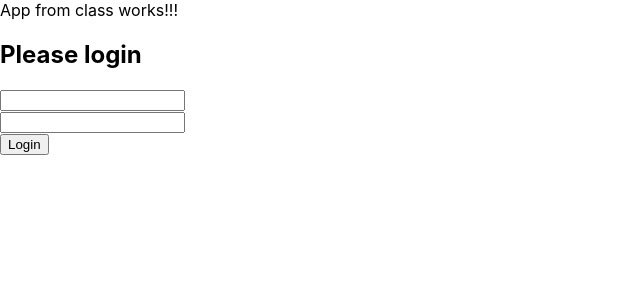
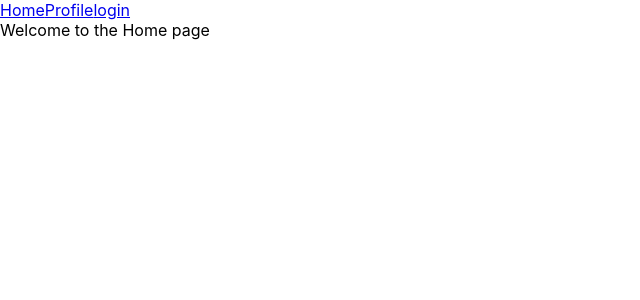
Before and after one commit to SOunit/typescript-with-react-jest-testing, a React (Create React App) app in the folder 03_advanced_project_features/: page / in a window 1280 px wide. Shown: the top 300 px of the page, without its empty margins (0-640 px from the left). Built offline with nearby package versions, Linux system fonts and the light colour scheme.

Commit message:
add routes

```diff
--- a/03_advanced_project_features/src/components/App.tsx
+++ b/03_advanced_project_features/src/components/App.tsx
@@ -1,7 +1,12 @@
 import React from "react";
 import { User } from "../models/Model";
 import { AuthService } from "../services/AuthService";
+import { Route, Router, Switch } from "react-router-dom";
+import history from "../utils/history";
+import { Navbar } from "./Navbar";
+import { Home } from "./Home";
 import { Login } from "./Login";
+import { Profile } from "./Profile";
 
 interface AppState {
   user: User | undefined;
@@ -12,6 +17,9 @@
 
   constructor(props: any) {
     super(props);
+    this.state = {
+      user: undefined,
+    };
 
     this.setUser = this.setUser.bind(this);
   }
@@ -23,9 +31,19 @@
 
   render() {
     return (
-      <div>
-        App from class works!!!
-        <Login authService={this.authService} setUser={this.setUser} />
+      <div className="wrapper">
+        <Router history={history}>
+          <div>
+            <Navbar user={this.state.user} />
+            <Switch>
+              <Route exact path="/" component={Home} />
+              <Route exact path="/login">
+                <Login authService={this.authService} setUser={this.setUser} />
+              </Route>
+              <Route exact path="/profile" component={Profile} />
+            </Switch>
+          </div>
+        </Router>
       </div>
     );
   }
--- /dev/null
+++ b/03_advanced_project_features/src/utils/history.ts
@@ -0,0 +1,3 @@
+import { createBrowserHistory } from "history";
+
+export default createBrowserHistory();
```
